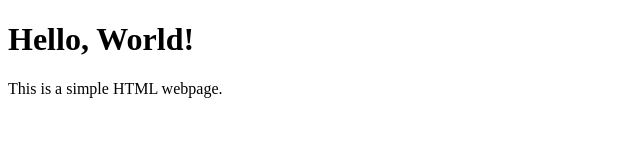
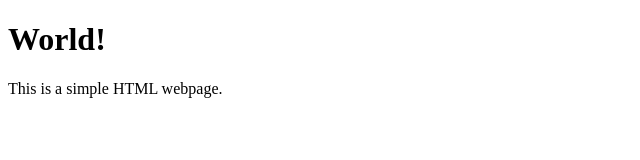
Before and after one commit to harshavardhan099/Harsha, a plain HTML site: page index.html in a window 1280 px wide. Shown: the whole page, without its empty margins (0-640 px from the left). Drawn offline with Linux system fonts and the light colour scheme.

Commit message:
newchanges

```diff
--- a/index.html
+++ b/index.html
@@ -6,7 +6,7 @@
     <title>My First Webpage</title>
 </head>
 <body>
-    <h1>Hello, World!</h1>
+    <h1> World!</h1>
     <p>This is a simple HTML webpage.</p>
 </body>
 </html>
```
